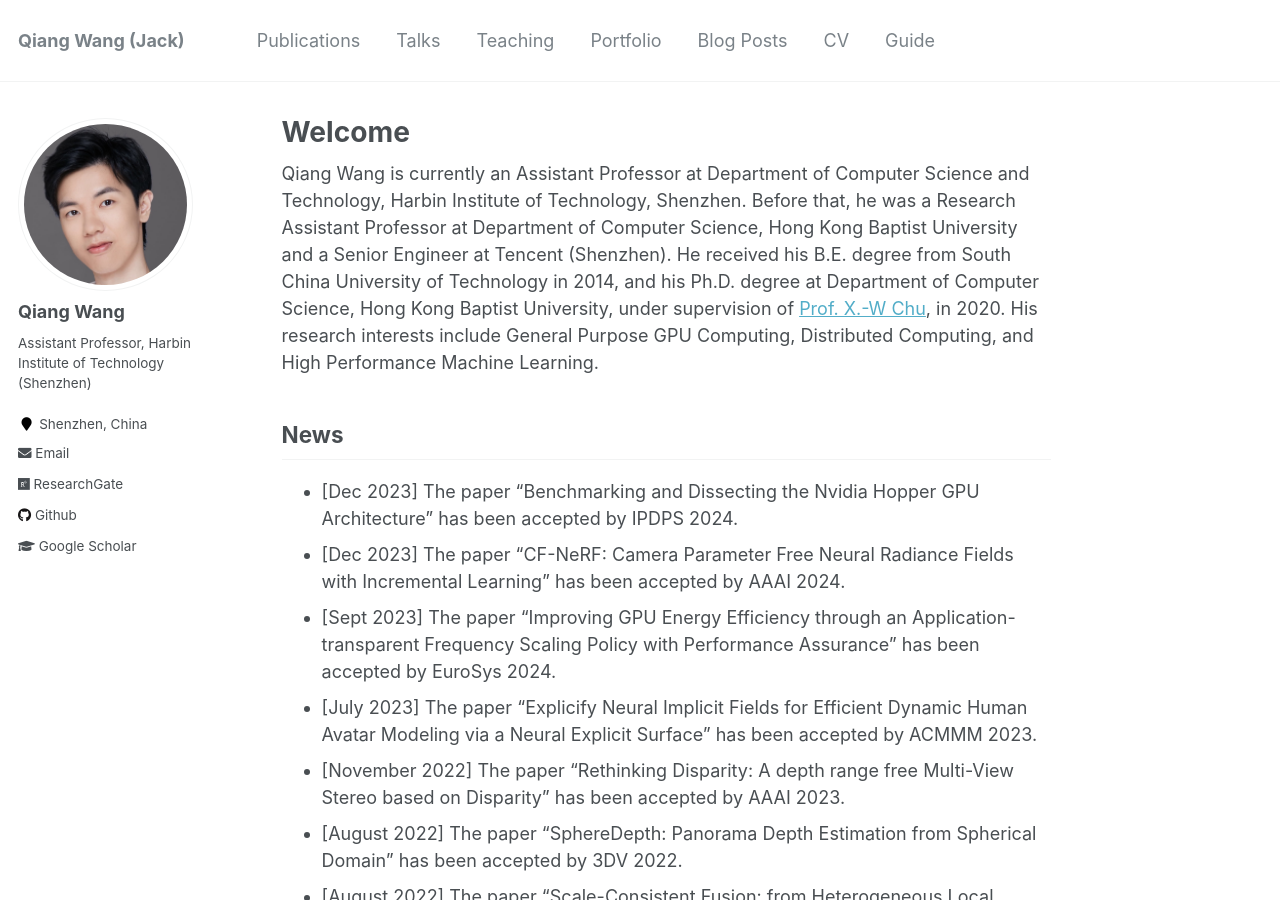
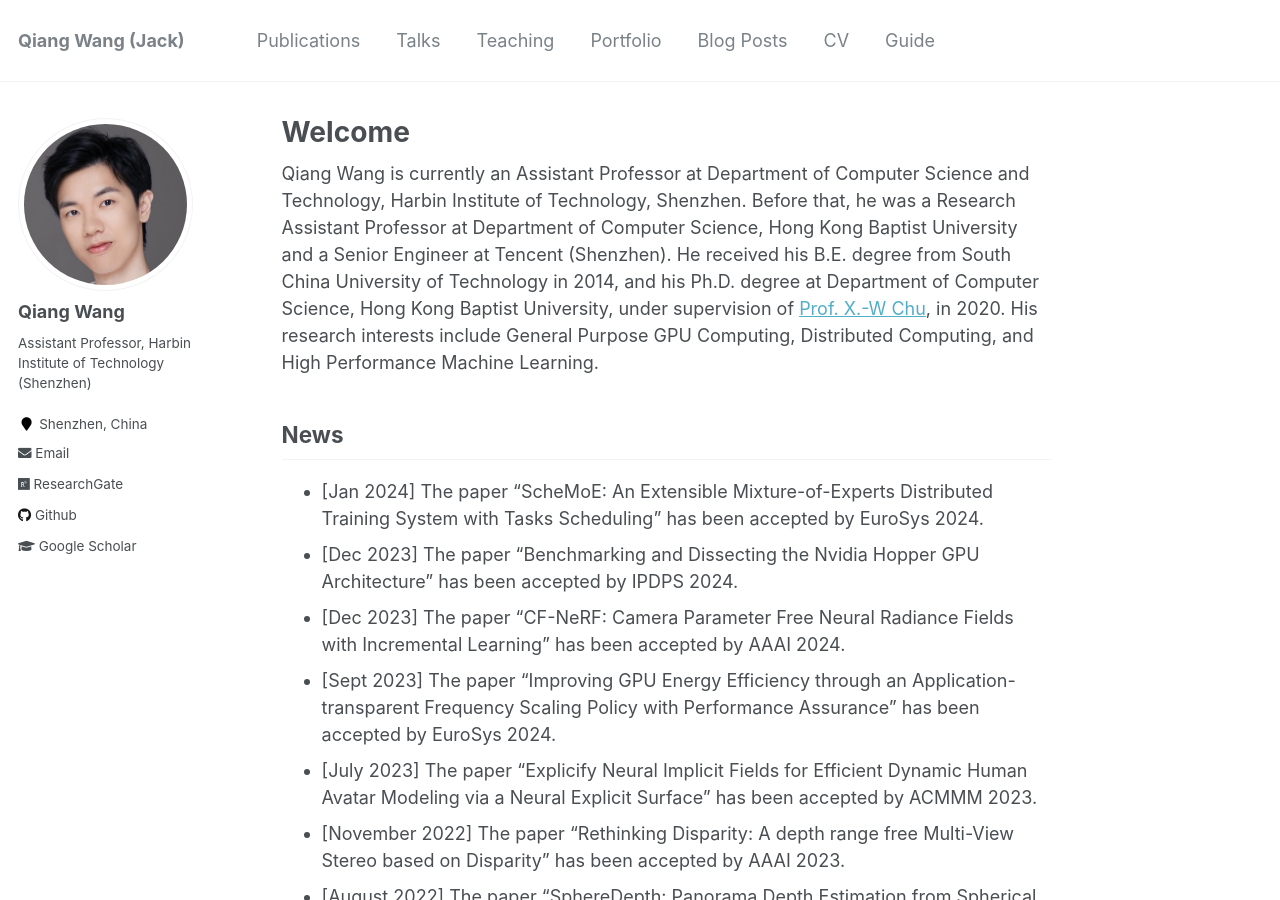
Before and after one commit to blackjack2015/blackjack2015.github.io, a Jekyll site: the page built from _pages/about.md, in a window 1280 px wide and 900 px high. Built offline with Jekyll 4.4.1, drawn with Linux system fonts in a browser that asks for light colours.

Commit message:
Update about.md

```diff
--- a/_pages/about.md
+++ b/_pages/about.md
@@ -12,6 +12,7 @@ redirect_from:
 Qiang Wang is currently an Assistant Professor at Department of Computer Science and Technology, Harbin Institute of Technology, Shenzhen. Before that, he was a Research Assistant Professor at Department of Computer Science, Hong Kong Baptist University and a Senior Engineer at Tencent (Shenzhen). He received his B.E. degree from South China University of Technology in 2014, and his Ph.D. degree at Department of Computer Science, Hong Kong Baptist University, under supervision of [Prof. X.-W Chu](https://sites.google.com/view/chuxiaowen), in 2020. His research interests include General Purpose GPU Computing, Distributed Computing, and High Performance Machine Learning.
 
 ## News
++ \[Jan 2024\] The paper "ScheMoE: An Extensible Mixture-of-Experts Distributed Training System with Tasks Scheduling" has been accepted by EuroSys 2024.
 + \[Dec 2023\] The paper "Benchmarking and Dissecting the Nvidia Hopper GPU Architecture" has been accepted by IPDPS 2024.
 + \[Dec 2023\] The paper "CF-NeRF: Camera Parameter Free Neural Radiance Fields with Incremental Learning" has been accepted by AAAI 2024.
 + \[Sept 2023\] The paper "Improving GPU Energy Efficiency through an Application-transparent Frequency Scaling Policy with Performance Assurance" has been accepted by EuroSys 2024.
```
